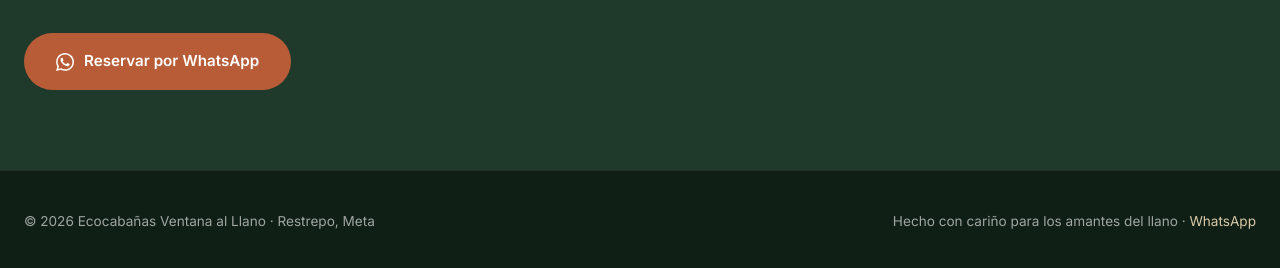
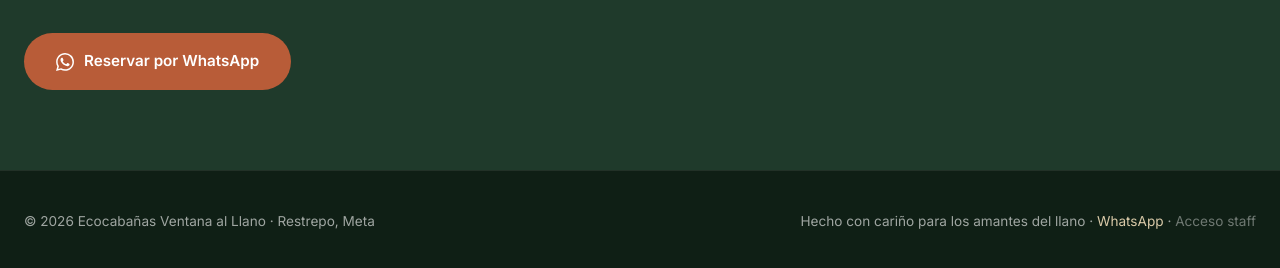
Before and after one commit to 444Pipe/VentanaAlllano, a website: page index.html in a window 1280 px wide. Shown: the part 9788-10056 px from the top of the page. Drawn offline with nearby package versions, Linux system fonts and the light colour scheme.

Commit message:
Agregar acceso staff al panel admin en el footer
Co-Authored-By: Claude Opus 4.8 (1M context) <noreply@anthropic.com>

```diff
--- a/index.html
+++ b/index.html
@@ -443,6 +443,8 @@
       font-size: 0.85rem;
     }
     .footer-inner a { color: var(--sand); text-decoration: none; }
+    .footer-inner a.staff-link { color: rgba(255,255,255,0.4); }
+    .footer-inner a.staff-link:hover { color: var(--sand); }
 
     /* ---------- ICONS (Lucide) ---------- */
     [data-lucide] { display: inline-block; vertical-align: middle; }
@@ -846,7 +848,7 @@
   <footer>
     <div class="container footer-inner">
       <div>© 2026 Ecocabañas Ventana al Llano · Restrepo, Meta</div>
-      <div>Hecho con cariño para los amantes del llano · <a href="https://wa.me/573113822023">WhatsApp</a></div>
+      <div>Hecho con cariño para los amantes del llano · <a href="https://wa.me/573113822023">WhatsApp</a> · <a href="admin.html" class="staff-link">Acceso staff</a></div>
     </div>
   </footer>
 
```
